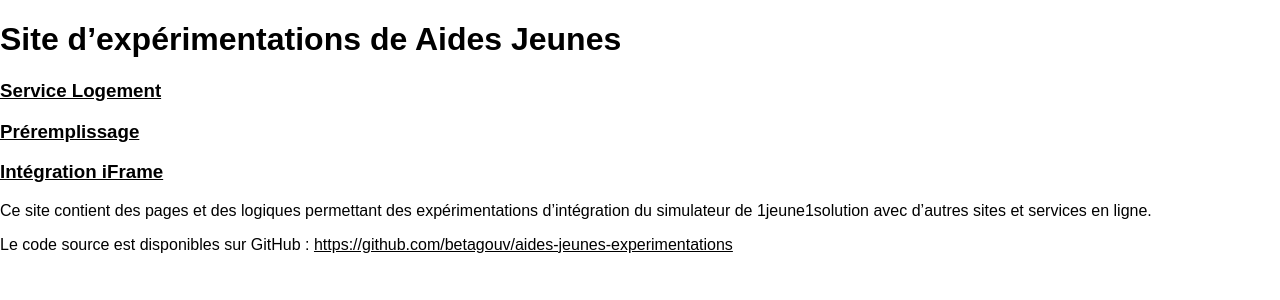
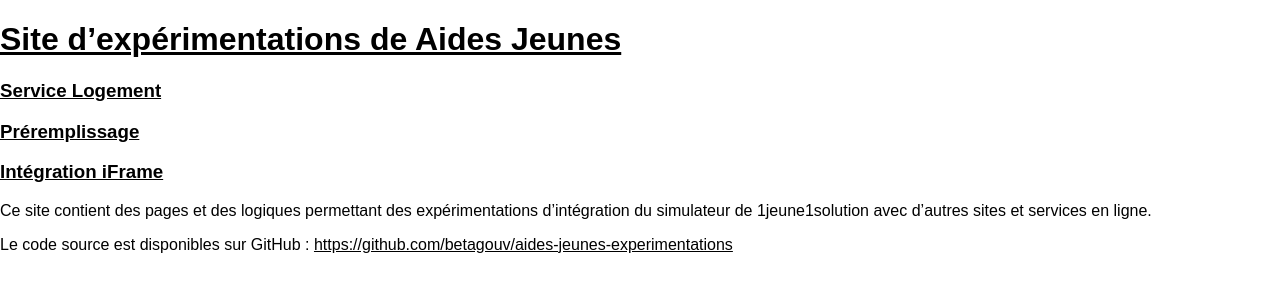
Before and after one commit to betagouv/aides-jeunes-experimentations, a Next.js app: page / in a window 1280 px wide. Shown: the top 300 px of the page. Built offline with nearby package versions, Linux system fonts and the light colour scheme.

Commit message:
Ajoute un lien vers la home dans le header

```diff
--- a/pages/_document.js
+++ b/pages/_document.js
@@ -8,7 +8,7 @@
       <title>Site d’expérimentations de Aides Jeunes</title>
       <body>
         <header>
-          <h1>Site d’expérimentations de Aides Jeunes</h1>
+          <h1><Link href="/"><a>Site d’expérimentations de Aides Jeunes</a></Link></h1>
           <h3><Link href="/service-logement"><a>Service Logement</a></Link></h3>
           <h3><Link href="/preremplissage"><a>Préremplissage</a></Link></h3>
           <h3><Link href="/iframe"><a>Intégration iFrame</a></Link></h3>
```
